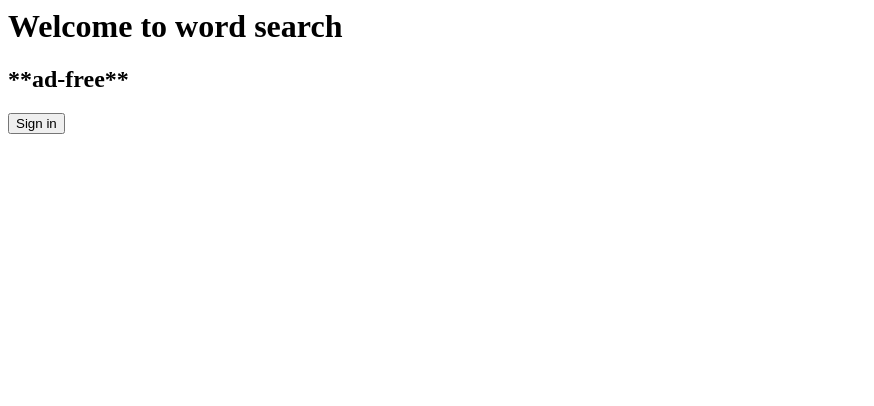
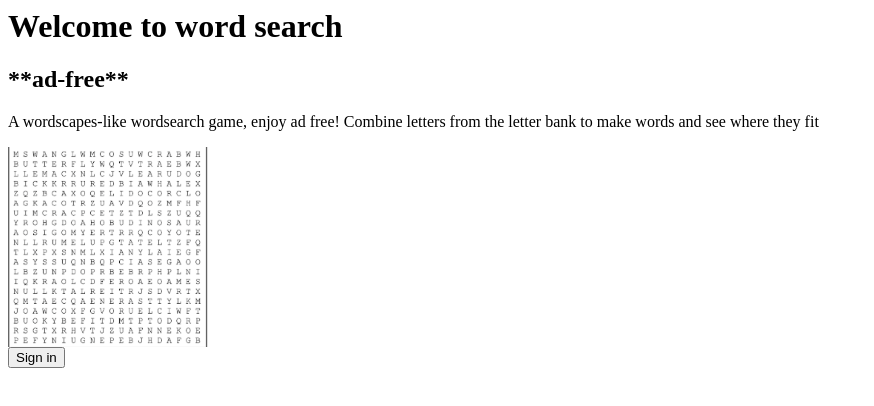
Before and after one commit to wesost/wordsearchapp, a plain HTML site: page index.html in a window 1280 px wide. Shown: the whole page, without its empty margins (0-874 px from the left). Drawn offline with Linux system fonts and the light colour scheme.

Commit message:
added photo

```diff
--- a/index.html
+++ b/index.html
@@ -2,12 +2,17 @@
 <head>
     <meta charset="UTF-8">
     <meta name="viewport" content="width=device-width, initial-scale=1.0">
-    <title>*Ad-free* Word Search Game</title>
+    <title>Word Search Game</title>
 </head>
 <body>
     <h1>Welcome to word search</h1>
     <div>
         <h2>**ad-free**</h2>
+        <p>A wordscapes-like wordsearch game, enjoy ad free! Combine letters from the letter bank
+            to make words and see where they fit </p>
+        <div>
+            <img src="./images/landingphoto.png" alt="word search photo" height="200" width="200"/>
+        </div>
         <button onclick="location.href ='login.html'">Sign in</button>
     </div>
 
```
Also changed, not shown: images/landingphoto.png (added).
